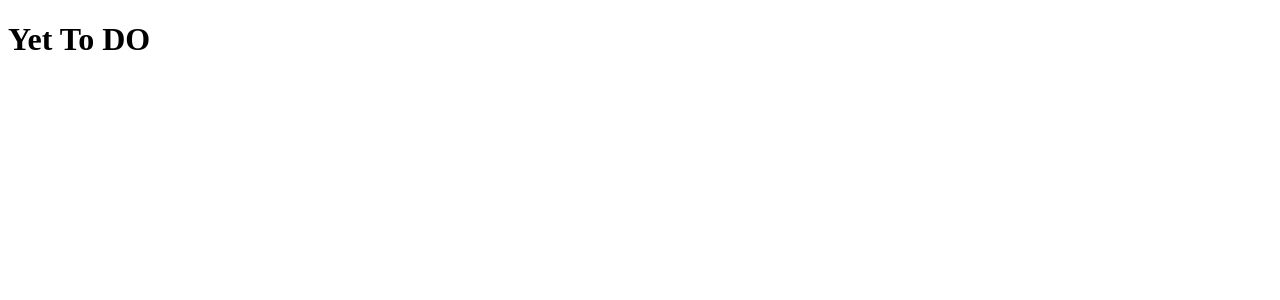
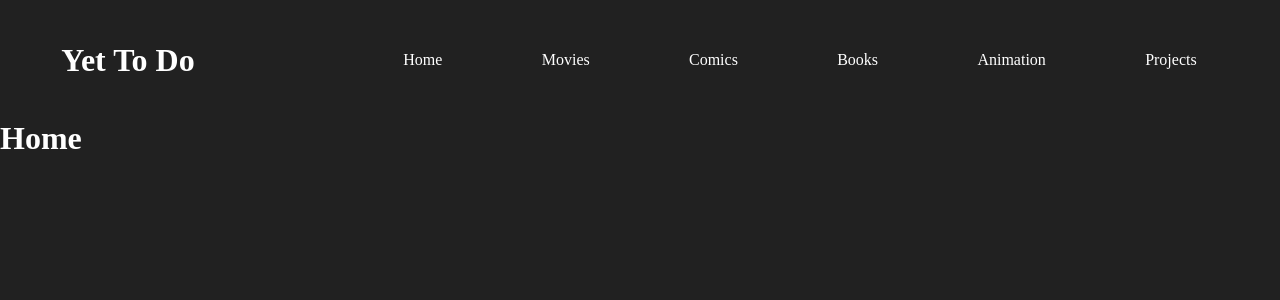
Before and after one commit to pykingcodepro/yet-to-do, a Next.js app: page / in a window 1280 px wide. Shown: the top 300 px of the page. Built offline with nearby package versions, Linux system fonts and the light colour scheme.

Commit message:
added Home Page and Movies Page

```diff
--- /dev/null
+++ b/app/global.css
@@ -0,0 +1,158 @@
+:root {
+  --max-width: 1100px;
+  --border-radius: 12px;
+  --font-mono: ui-monospace, Menlo, Monaco, "Cascadia Mono", "Segoe UI Mono",
+    "Roboto Mono", "Oxygen Mono", "Ubuntu Monospace", "Source Code Pro",
+    "Fira Mono", "Droid Sans Mono", "Courier New", monospace;
+
+  --foreground-rgb: 0, 0, 0;
+  --background-start-rgb: 214, 219, 220;
+  --background-end-rgb: 255, 255, 255;
+
+  --primary-glow: conic-gradient(
+    from 180deg at 50% 50%,
+    #16abff33 0deg,
+    #0885ff33 55deg,
+    #54d6ff33 120deg,
+    #0071ff33 160deg,
+    transparent 360deg
+  );
+  --secondary-glow: radial-gradient(
+    rgba(255, 255, 255, 1),
+    rgba(255, 255, 255, 0)
+  );
+
+  --tile-start-rgb: 239, 245, 249;
+  --tile-end-rgb: 228, 232, 233;
+  --tile-border: conic-gradient(
+    #00000080,
+    #00000040,
+    #00000030,
+    #00000020,
+    #00000010,
+    #00000010,
+    #00000080
+  );
+
+  --callout-rgb: 238, 240, 241;
+  --callout-border-rgb: 172, 175, 176;
+  --card-rgb: 180, 185, 188;
+  --card-border-rgb: 131, 134, 135;
+}
+
+@media (prefers-color-scheme: dark) {
+  :root {
+    --foreground-rgb: 255, 255, 255;
+    --background-start-rgb: 0, 0, 0;
+    --background-end-rgb: 0, 0, 0;
+
+    --primary-glow: radial-gradient(rgba(1, 65, 255, 0.4), rgba(1, 65, 255, 0));
+    --secondary-glow: linear-gradient(
+      to bottom right,
+      rgba(1, 65, 255, 0),
+      rgba(1, 65, 255, 0),
+      rgba(1, 65, 255, 0.3)
+    );
+
+    --tile-start-rgb: 2, 13, 46;
+    --tile-end-rgb: 2, 5, 19;
+    --tile-border: conic-gradient(
+      #ffffff80,
+      #ffffff40,
+      #ffffff30,
+      #ffffff20,
+      #ffffff10,
+      #ffffff10,
+      #ffffff80
+    );
+
+    --callout-rgb: 20, 20, 20;
+    --callout-border-rgb: 108, 108, 108;
+    --card-rgb: 100, 100, 100;
+    --card-border-rgb: 200, 200, 200;
+  }
+}
+
+* {
+  box-sizing: border-box;
+  padding: 0;
+  margin: 0;
+}
+
+html,
+body {
+  max-width: 100vw;
+  overflow-x: hidden;
+}
+
+body {
+  color: rgb(255, 255, 255);
+  /* background: linear-gradient(
+      to bottom,
+      transparent,
+      rgb(var(--background-end-rgb))
+    )
+    rgb(var(--background-start-rgb)); */
+  background-color: rgb(33, 33, 33);
+
+}
+
+a {
+  color: inherit;
+  text-decoration: none;
+}
+
+/* Navigation Bar - Starts */
+
+nav {
+  /* background-color: red; */
+  display: flex;
+  justify-content: space-between;
+}
+
+nav > h1 {
+  /* background: green; */
+  width: 20vw;
+  text-align: center;
+  line-height: 15vh;
+  font-size: xx-large;
+}
+
+nav > ul {
+  /* background-color: blue; */
+  width: 75vw;
+  display: flex;
+  /* line-height: 15vh; */
+  align-items: center;
+  justify-content: space-evenly;
+}
+
+nav > ul > li {
+  list-style-type: none;
+  /* background-color: grey; */
+}
+
+nav > ul > li > a {
+  display: inline-block;
+  height: 8vh;
+  padding: 0 1rem;
+  line-height: 8vh;
+  transition: .5s ease all;
+}
+
+nav > ul > li > a:hover{
+  color: rgb(33, 33, 33);
+  background-color: white;
+}
+
+/* Navigation Bar - Ends */
+
+
+@media (prefers-color-scheme: dark) {
+  html {
+    color-scheme: dark;
+  }
+  nav > h1{
+    font-size: larger;
+  }
+}
--- a/app/layout.tsx
+++ b/app/layout.tsx
@@ -1,4 +1,6 @@
 import type { Metadata } from "next";
+import Link from "next/link";
+import './global.css';
 
 export const metadata: Metadata = {
   title: "Yet To Do",
@@ -12,7 +14,20 @@ export default function RootLayout({
 }>) {
   return (
     <html lang="en">
-      <body>{children}</body>
+      <body>
+        <nav>
+          <h1>Yet To Do</h1>
+          <ul>
+            <li><Link href="./">Home</Link></li>
+            <li><Link href="movies">Movies</Link></li>
+            <li><Link href="comics">Comics</Link></li>
+            <li><Link href="books">Books</Link></li>
+            <li><Link href="animation">Animation</Link></li>
+            <li><Link href="projects">Projects</Link></li>
+          </ul>
+        </nav>
+        {children}
+      </body>
     </html>
   );
 }
--- a/app/page.tsx
+++ b/app/page.tsx
@@ -1,10 +1,8 @@
-import Image from "next/image";
-import styles from "./page.module.css";
 
 export default function Home() {
   return (
     <>
-      <h1>Yet To DO</h1>
+      <h1>Home</h1>
     </>
   );
 }
```
Also changed, not shown: app/movies/page.tsx (added, +7 -0 lines).
